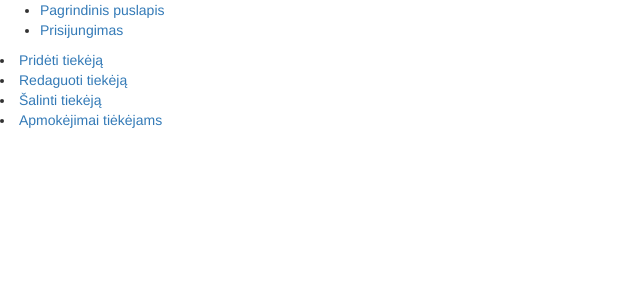
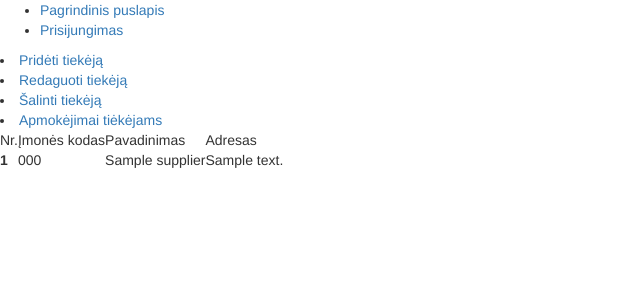
Before and after one commit to KasparasGin/AutoStepBroliai, a Symfony app: template templates/suppliers/index.html.twig in a window 1280 px wide. Shown: the top 300 px of the page, without its empty margins (0-640 px from the left). Run offline with Twig, Linux system fonts and the light colour scheme; the template is opened without the code that fills it: most values are stand-ins (such as "Sample title", 1, 10 or a date in 2020); some libraries are stand-ins or nearby versions.

Commit message:
Tiekeju saraso rodymas

```diff
--- a/templates/suppliers/index.html.twig
+++ b/templates/suppliers/index.html.twig
@@ -9,4 +9,35 @@
     <li><a href="{{ path('deleteSupplier') }}">Šalinti tiekėją</a></li>
     <li><a href="{{ path('paymentsForSuppliers') }}">Apmokėjimai tiėkėjams</a></li>
 
+    <table>
+
+
+        <tr>
+            <td>Nr.</td>
+            <td>Įmonės kodas</td>
+            <td>Pavadinimas</td>
+            <td>Adresas</td>
+            {% if (is_granted('ROLE_ADMIN')) or (is_granted('ROLE_MECHANIC')) %}
+            {% endif %}
+        </tr>
+
+
+        {% for supplier in suppliers %}
+            <tr>
+                <th>{{ loop.index }}</th>
+                <td>{{ supplier.companycode }}</td>
+                <td>{{ supplier.name }}</td>
+                <td>{{ supplier.address }}</td>
+
+                {% if (is_granted('ROLE_ADMIN')) or (is_granted('ROLE_MECHANIC')) %}
+                    <td>
+                        <a href="{{ path('editVisit', {id: supplier.id}) }}">
+                            <button type="button">Redaguoti</button>
+                        </a>
+                    </td>
+
+                {% endif %}
+            </tr>
+        {% endfor %}
+    </table>
 {% endblock %}
```
Also changed, not shown: src/Controller/SuppliersController.php (+5 -4 lines).
